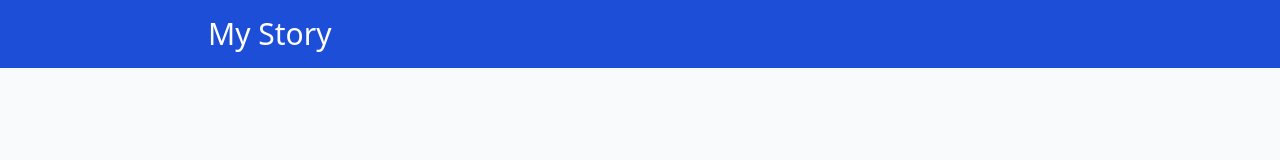
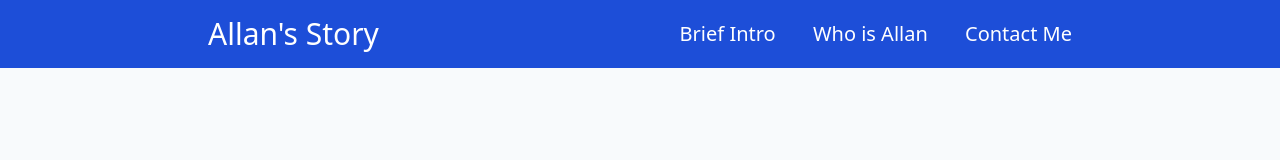
Before and after one commit to Netsection/My-life, a website: page build/index.html in a window 1280 px wide. Drawn offline with Linux system fonts and the light colour scheme.

Commit message:
added features

```diff
--- a/build/index.html
+++ b/build/index.html
@@ -9,11 +9,16 @@
 <body class="min-h-screen bg-slate-50 dark:bg-black dark:text-white">
     <header class="bg-blue-700 text-white sticky top-0 z-10">
         <section class="max-w-4xl mx-auto p-4 flex justify-between items-center">
-            <h1 class="text-3xl font-medium">My Story</h1>
+            <h1 class="text-3xl font-medium">Allan's Story</h1>
             <div>
                 <button id="mobile-open-button" class="text-3xl sm:hidden focus:outline-none">
                     &#9776;
                 </button>
+                <nav class="hidden sm:block space-x-8 text-xl" aria-label="main">
+                    <a href="#brief intro" class="hover:opacity-90">Brief Intro</a>
+                    <a href="#about" class="hover:opacity-90">Who is Allan</a>
+                    <a href="#contact" class="hover:opacity-90">Contact Me</a>
+                </nav>
             </div>
         </section>
     </header>
```
Also changed, not shown: build/css/style.css.
